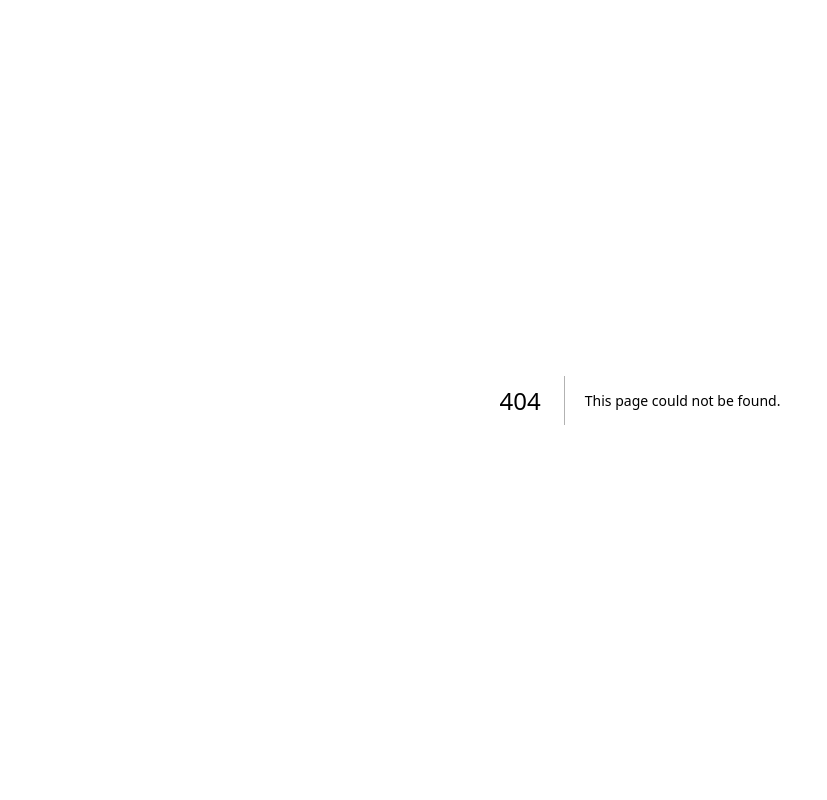
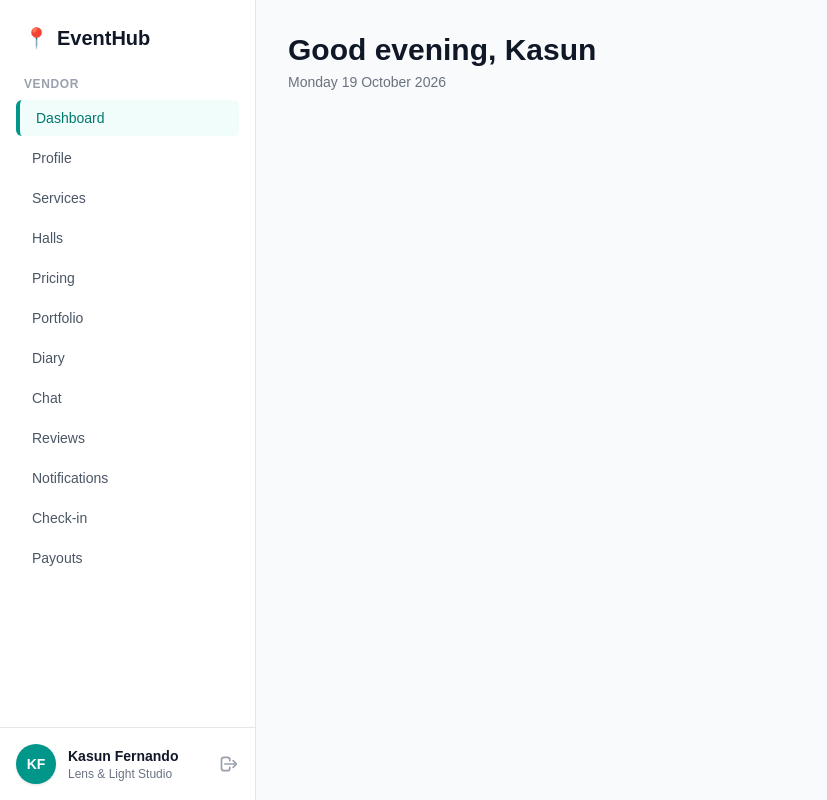
Before and after one commit to Apex-Zen/EventHub, a Next.js app in the folder frontend/: page /vendor/dashboard in a window 1280 px wide. Before the commit this address had no page. Shown: the whole page, without its empty margins (0-827 px from the left). Built offline with nearby package versions, Linux system fonts and the light colour scheme.

Commit message:
feat: setup vendor dashboard page route

```diff
--- a/frontend/app/components/VendorSidebar.tsx
+++ b/frontend/app/components/VendorSidebar.tsx
@@ -46,15 +46,15 @@ export default function VendorSidebar() {
 
       {/* Bottom Section: User Profile */}
       <div className="p-4 border-t border-gray-200 flex items-center gap-3">
-        <div className="w-10 h-10 rounded-full bg-gray-300 overflow-hidden">
-          {/* Placeholder for Kasun's profile image */}
-          <img src="https://via.placeholder.com/40" alt="Kasun Fernando" />
+  {/* Profile Avatar with Initials */}
+  <div className="w-10 h-10 rounded-full bg-teal-600 text-white font-semibold flex items-center justify-center text-sm shadow-sm">
+    KF
   </div>
   <div className="flex-1">
     <div className="text-sm font-semibold text-gray-900">Kasun Fernando</div>
     <div className="text-xs text-gray-500">Lens & Light Studio</div>
   </div>
-        <button className="text-gray-400 hover:text-gray-600">
+  <button className="text-gray-400 hover:text-gray-600" title="Logout">
     <svg className="w-5 h-5" fill="none" stroke="currentColor" viewBox="0 0 24 24">
       <path strokeLinecap="round" strokeLinejoin="round" strokeWidth={2} d="M17 16l4-4m0 0l-4-4m4 4H7m6 4v1a3 3 0 01-3 3H6a3 3 0 01-3-3V7a3 3 0 013-3h4a3 3 0 013 3v1" />
     </svg>
--- /dev/null
+++ b/frontend/app/vendor/dashboard/page.tsx
@@ -0,0 +1,10 @@
+import React from 'react';
+
+export default function DashboardPage() {
+  return (
+    <div>
+      <h1 className="text-3xl font-bold text-gray-900">Good evening, Kasun</h1>
+      <p className="text-sm text-gray-500 mt-1">Monday 19 October 2026</p>
+    </div>
+  );
+}
```
Lines whose indentation alone changed are shown as unchanged.
